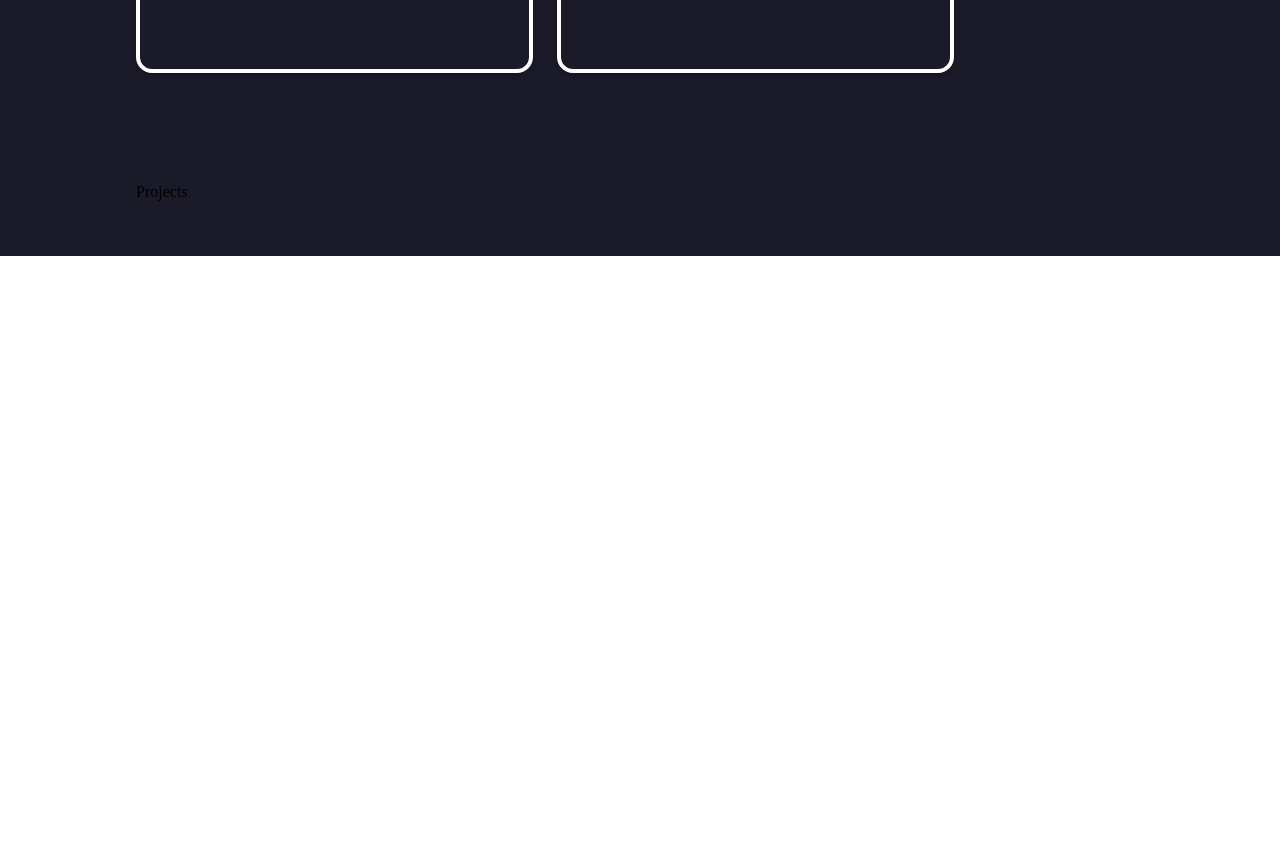
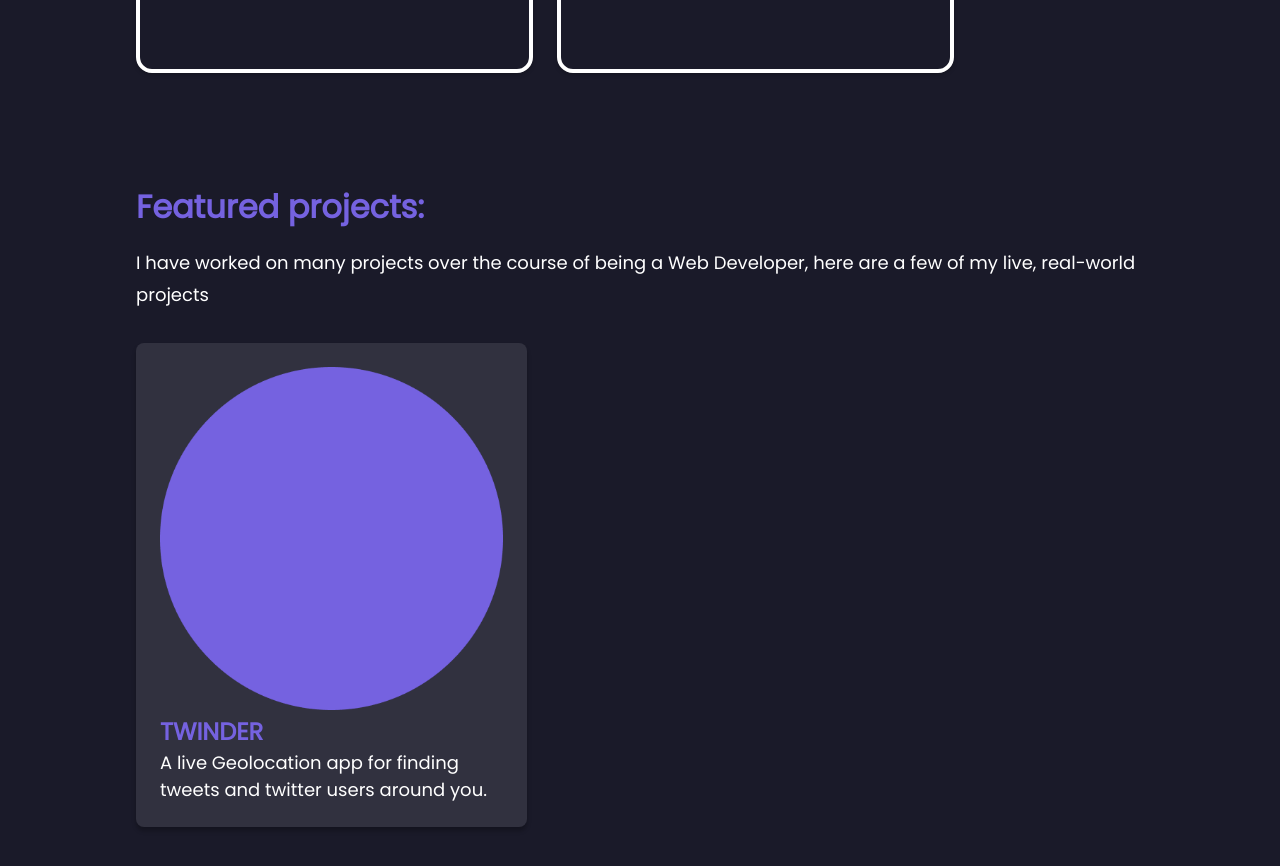
Before and after one commit to AnkitTomar2312/MyPortfolio, a React (Create React App) app in the folder client/: page / in a window 1280 px wide. Shown: the part 2920-3786 px from the top of the page. Before the commit the page ends 3176 px from the top, so only its background shows below. Built offline with nearby package versions, Linux system fonts and the light colour scheme.

Commit message:
project part 20% complted

```diff
--- a/client/src/components/Projects/Projects.css
+++ b/client/src/components/Projects/Projects.css
@@ -2,3 +2,31 @@
   padding: 55px 136px;
   background: #1a1a29;
 }
+.project-div {
+  width: 343px;
+  height: auto;
+  flex-shrink: 0;
+  border-radius: 8px;
+  background: #31313f;
+  box-shadow: 0px 4px 4px 0px rgba(0, 0, 0, 0.25);
+  padding: 24px;
+}
+.project-div img {
+  width: 100%;
+}
+.project-div p:nth-child(2) {
+  color: #7562e0;
+  font-family: Poppins;
+  font-size: 24px;
+  font-style: normal;
+  font-weight: 600;
+  line-height: normal;
+}
+.project-div p:nth-child(3) {
+  color: #fff;
+  font-family: Poppins;
+  font-size: 18px;
+  font-style: normal;
+  font-weight: 500;
+  line-height: normal;
+}
--- a/client/src/components/Projects/Projects.js
+++ b/client/src/components/Projects/Projects.js
@@ -1,7 +1,63 @@
 import React from "react";
 import "./Projects.css";
 const Projects = () => {
-  return <div className="Project-wrapper">Projects</div>;
+  const projects = [
+    {
+      image: "./assets/images/Ellipse.png",
+      title: "TWINDER",
+      info: "A live Geolocation app for finding tweets and twitter users around you.",
+    },
+  ];
+  return (
+    <div className="Project-wrapper">
+      <p
+        style={{
+          color: "#7562E0",
+          fontFamily: "Poppins",
+          fontSize: "32px",
+          fontStyle: "normal",
+          fontWeight: "600",
+          lineHeight: "normal",
+          marginBottom: "0",
+        }}
+      >
+        Featured projects:
+      </p>
+      <p
+        style={{
+          color: "#FFF",
+          fontFamily: "Poppins",
+          fontSize: "18px",
+          fontStyle: "normal",
+          fontWeight: "500",
+          lineHeight: "32px",
+          marginTop: "16px",
+        }}
+      >
+        I have worked on many projects over the course of being a Web Developer,
+        here are a few of my live, real-world projects
+      </p>
+      <div
+        style={{
+          display: "flex",
+          marginTop: "32px",
+          flexShrink: "0",
+          flexWrap: "wrap",
+          gap: "24px",
+        }}
+      >
+        {projects.map((item, index) => {
+          return (
+            <div className="project-div" key={index}>
+              <img src={item.image} />
+              <p>{item.title}</p>
+              <p>{item.info}</p>
+            </div>
+          );
+        })}
+      </div>
+    </div>
+  );
 };
 
 export default Projects;
```
